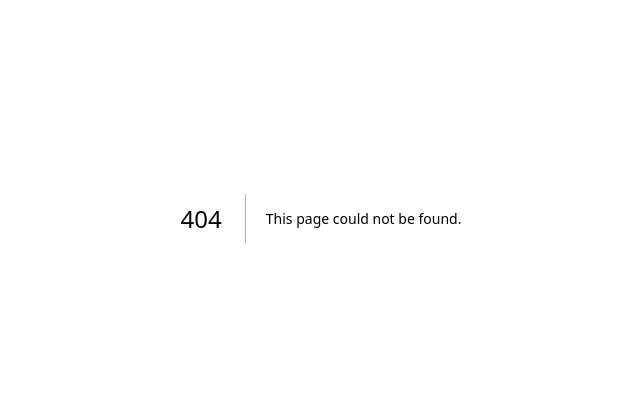
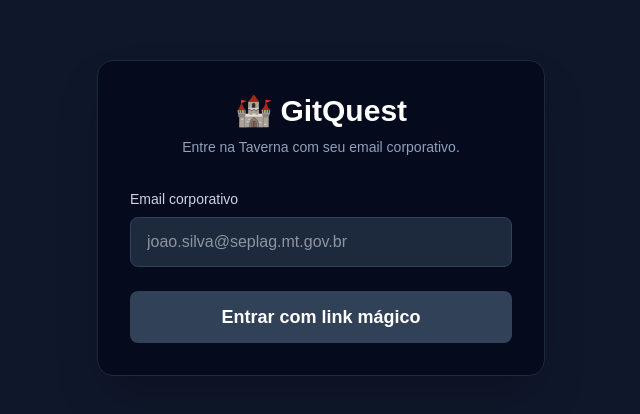
Before and after one commit to jvpiires/gitQuest, a Next.js app in the folder apps/web/: page /login in a window 1280 px wide. Before the commit this address had no page. Shown: the part 182-596 px from the top of the page, without its empty margins (319-959 px from the left). Built offline with nearby package versions, Linux system fonts and the light colour scheme; no server answers.

Commit message:
feat: tela de Login

```diff
--- /dev/null
+++ b/apps/web/app/login/page.tsx
@@ -0,0 +1,110 @@
+"use client";
+
+import { useState } from "react";
+import { supabase } from "@gitquest/database";
+
+// Domínio corporativo permitido. Ajuste para o domínio da sua empresa.
+const CORPORATE_DOMAIN = "@seplag.mt.gov.br";
+
+export default function LoginPage() {
+  const [email, setEmail] = useState("");
+  const [status, setStatus] = useState<"idle" | "sending" | "sent" | "error">(
+    "idle",
+  );
+  const [errorMsg, setErrorMsg] = useState("");
+
+  const handleLogin = async (email: string) => {
+    const normalizedEmail = email.trim().toLowerCase();
+
+    // Valida se é um email corporativo antes de enviar o link
+    if (!normalizedEmail.endsWith(CORPORATE_DOMAIN)) {
+      setStatus("error");
+      setErrorMsg(`Use seu email corporativo (${CORPORATE_DOMAIN}).`);
+      return;
+    }
+
+    setStatus("sending");
+    setErrorMsg("");
+
+    const { error } = await supabase.auth.signInWithOtp({
+      email: normalizedEmail,
+      options: {
+        // Após clicar no link do email, o Supabase volta para o callback
+        emailRedirectTo: `${window.location.origin}/auth/callback`,
+      },
+    });
+
+    if (error) {
+      console.error("Erro ao enviar magic link:", error);
+      setStatus("error");
+      setErrorMsg("Não foi possível enviar o link. Tente novamente.");
+      return;
+    }
+
+    setStatus("sent");
+  };
+
+  return (
+    <main className="min-h-screen flex items-center justify-center bg-slate-900 text-white p-4">
+      <div className="w-full max-w-md bg-slate-950/70 backdrop-blur-md p-8 rounded-2xl border border-slate-800 shadow-2xl">
+        <div className="text-center mb-8">
+          <h1 className="text-3xl font-bold mb-2 flex items-center justify-center gap-2">
+            <span>🏰</span> GitQuest
+          </h1>
+          <p className="text-slate-400 text-sm">
+            Entre na Taverna com seu email corporativo.
+          </p>
+        </div>
+
+        {status === "sent" ? (
+          <div className="text-center bg-emerald-950/40 border border-emerald-800 rounded-lg p-6">
+            <p className="text-emerald-300 font-semibold mb-1">
+              📨 Link enviado!
+            </p>
+            <p className="text-slate-400 text-sm">
+              Verifique sua caixa de entrada em{" "}
+              <span className="text-slate-200 font-mono">{email}</span> e clique
+              no link para entrar.
+            </p>
+          </div>
+        ) : (
+          <form
+            onSubmit={(e) => {
+              e.preventDefault();
+              handleLogin(email);
+            }}
+            className="flex flex-col gap-4"
+          >
+            <div className="flex flex-col gap-2">
+              <label htmlFor="email" className="text-sm font-medium text-slate-300">
+                Email corporativo
+              </label>
+              <input
+                id="email"
+                type="email"
+                placeholder={`joao.silva${CORPORATE_DOMAIN}`}
+                value={email}
+                onChange={(e) => setEmail(e.target.value)}
+                required
+                autoComplete="email"
+                className="px-4 py-3 rounded-lg bg-slate-800 border border-slate-700 focus:outline-none focus:border-orange-500 text-white transition-colors"
+              />
+            </div>
+
+            {status === "error" && (
+              <p className="text-red-400 text-sm">{errorMsg}</p>
+            )}
+
+            <button
+              type="submit"
+              disabled={status === "sending" || !email}
+              className="mt-2 px-8 py-3 bg-orange-600 hover:bg-orange-700 disabled:bg-slate-700 disabled:cursor-not-allowed rounded-lg font-bold text-lg transition-colors"
+            >
+              {status === "sending" ? "Enviando..." : "Entrar com link mágico"}
+            </button>
+          </form>
+        )}
+      </div>
+    </main>
+  );
+}
```
